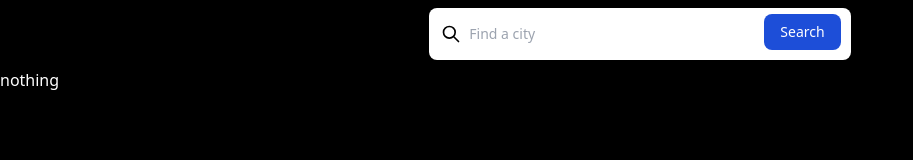
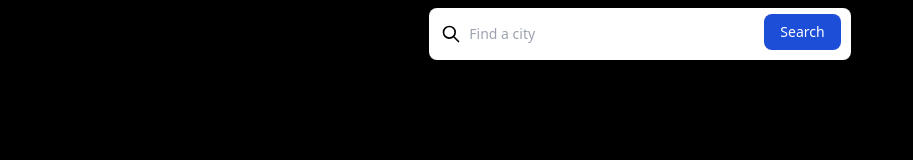
Before and after one commit to FranciscoTurro/weatherReact, a React (Vite) app: page / in a window 1280 px wide. Shown: the top 160 px of the page, without its empty margins (0-913 px from the left). Built offline with nearby package versions, Linux system fonts and the light colour scheme.

Commit message:
api responses will be cached

```diff
--- a/src/App.tsx
+++ b/src/App.tsx
@@ -12,7 +12,7 @@ export const App: React.FC = () => {
   return (
     <>
       <SearchBar setParentState={changeCity} />
-      {city ? <Weather city={city} /> : 'nothing'}
+      {city ? <Weather city={city} /> : null}
     </>
   );
 };
--- a/src/components/Weather.tsx
+++ b/src/components/Weather.tsx
@@ -1,16 +1,20 @@
 import { useQuery } from 'react-query';
 import { fetchCity } from '../api/fetchCity';
 import { BarLoader } from 'react-spinners';
+
 interface Props {
   city: string;
 }
 
 export const Weather: React.FC<Props> = ({ city }) => {
-  const { data, isLoading, isError } = useQuery(city, () => fetchCity(city));
+  const { data, isLoading } = useQuery(city, () => fetchCity(city), {
+    refetchOnWindowFocus: false,
+    staleTime: Infinity,
+  });
 
   if (isLoading) return <BarLoader color="white" />;
 
-  if (isError) return <div>{isError}</div>;
+  if (data.cod !== 200) return <div>error</div>;
 
   return <div>{JSON.stringify(data.sys.country)}</div>;
 };
```
